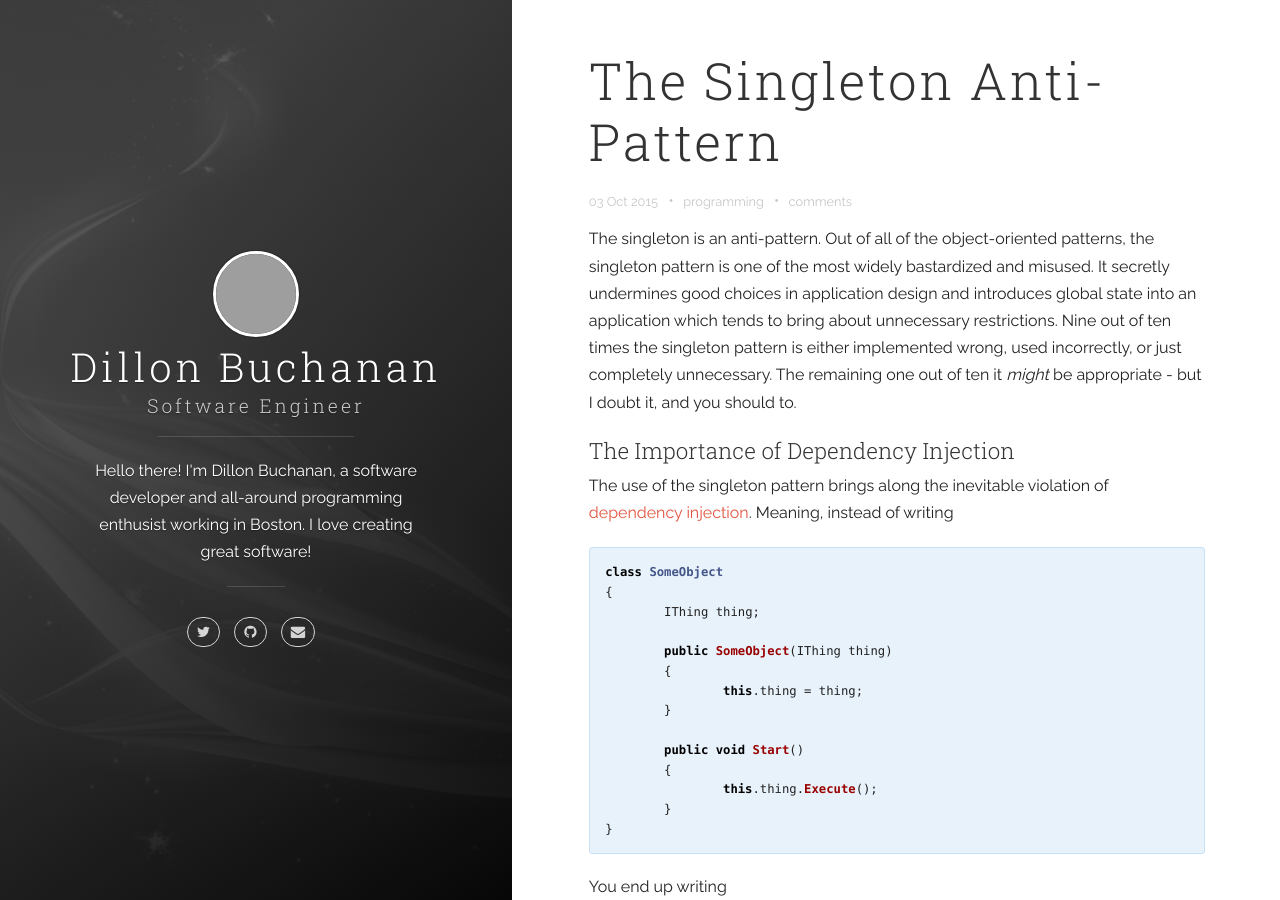
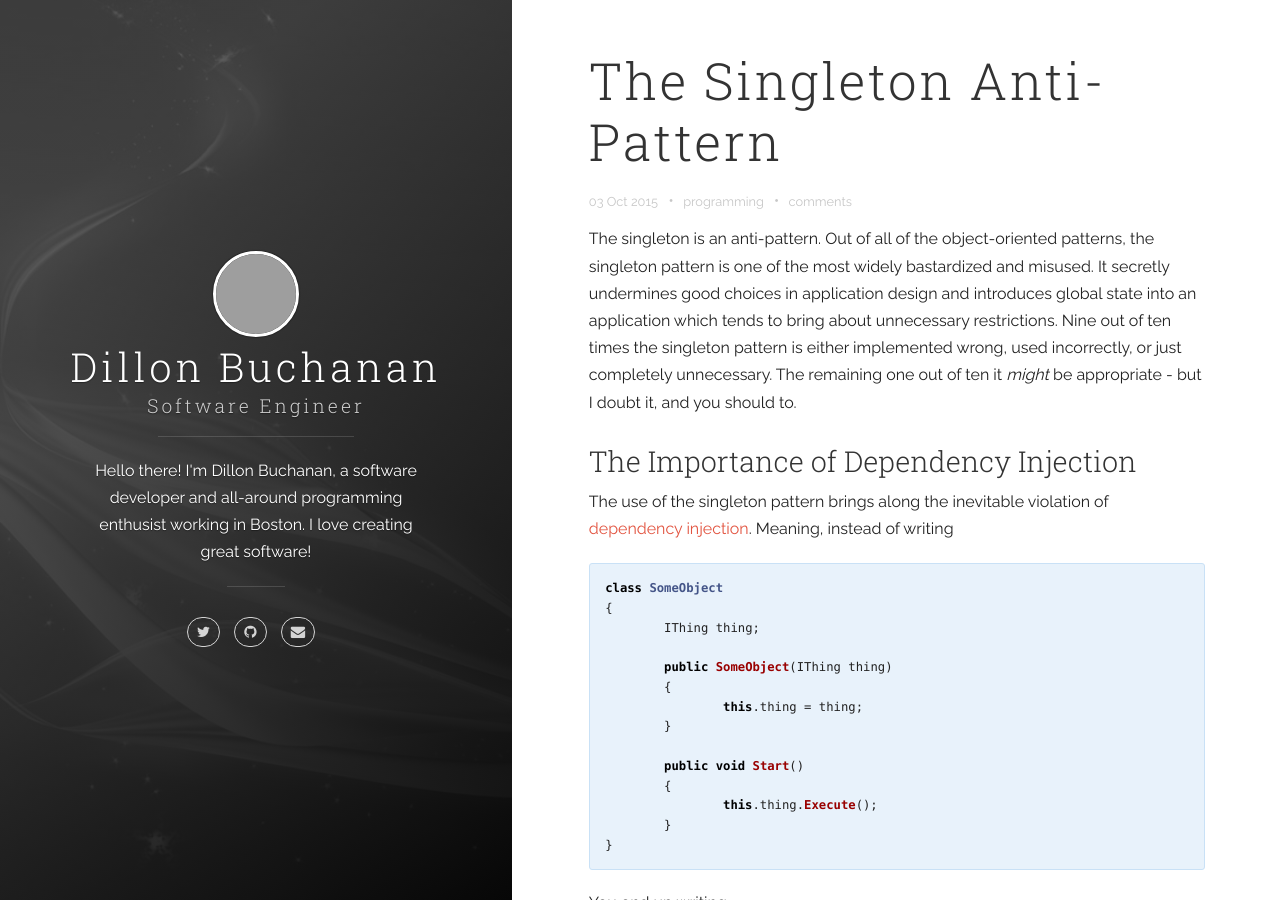
Before and after one commit to thedillonb/thedillonb.github.io, a Jekyll site: the page built from _posts/2015-10-3-singleton-anti-pattern.md, in a window 1280 px wide and 900 px high. Built offline with Jekyll 4.4.1, drawn with Linux system fonts in a browser that asks for light colours; nearby versions of some CDN libraries; Markdown is read by kramdown in place of the engine named in the settings; comment, search, counter and statistics services are not loaded; grey boxes are pictures that could not be loaded.

Commit message:
Final change

````diff
--- a/_posts/2015-10-3-singleton-anti-pattern.md
+++ b/_posts/2015-10-3-singleton-anti-pattern.md
@@ -9,7 +9,7 @@
 
 The singleton is an anti-pattern. Out of all of the object-oriented patterns, the singleton pattern is one of the most widely bastardized and misused. It secretly undermines good choices in application design and introduces global state into an application which tends to bring about unnecessary restrictions. Nine out of ten times the singleton pattern is either implemented wrong, used incorrectly, or just completely unnecessary. The remaining one out of ten it *might* be appropriate - but I doubt it, and you should to.
 
-### The Importance of Dependency Injection
+## The Importance of Dependency Injection
 
 The use of the singleton pattern brings along the inevitable violation of [dependency injection][1]. Meaning, instead of writing
 
@@ -49,7 +49,7 @@
 
 The former design, however, makes testing trivial. Because of it's injection design - as well as it's use of an interface, which we'll get to in the next section - I can easily create my own implementation of the `IThing` interface and create a `Execute` method that simply returns test data immediately. Because of the loosely coupled design the dependency injection affords it has allowed me to use such techniques as [mock objects][4] to inject my own functionality.
 
-### Designing by Contracts
+## Designing by Contracts
 
 The idea of [Design by contract][5] is an incredibly powerful, and flexible, concept that, when coupled with dependency injection, forms the basis for extremely well written object-oriented applications. As seen in the above section, the use of a `IThing` in the constructor allows me to pass in any implementation of the interface for the `SomeObject` class to operate on. This relies on the fact that we're referring to an objects contract rather than it's concrete implementation.
 
@@ -110,7 +110,7 @@
 }
 ```
 
-### Making it Look Easy
+## Making it Look Easy
 
 Check out the `Main` method in the example above: the application *just* began and we're already asking for a singleton instance which we'll use to pass to dependent classes. If there were other classes that depended on `IThing` we could easily pass them an instance from this point which begs the question: what's the point of the singleton? Can we simply rewrite this and avoid the singleton pattern all together?
 
````
